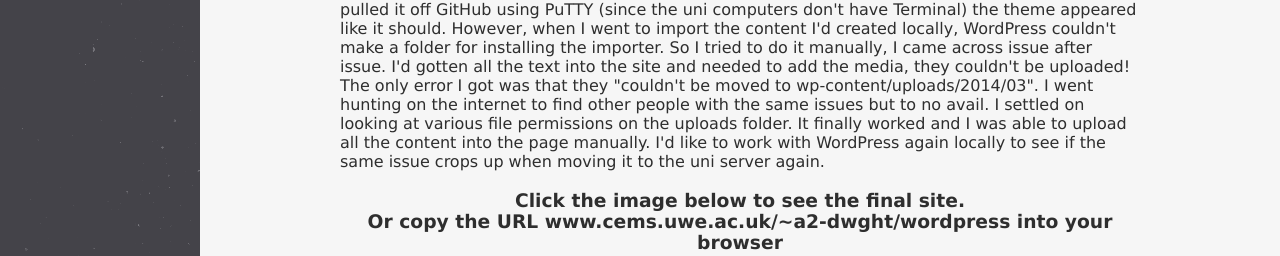
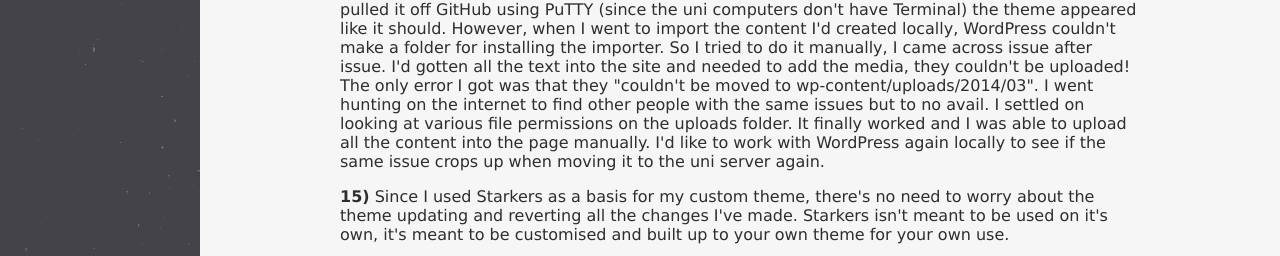
Before and after one commit to nicholedwight/WP-Portfolio, a plain HTML site: page index.html in a window 1280 px wide. Shown: the part 11096-11352 px from the top of the page. Drawn offline with nearby package versions, Linux system fonts and the light colour scheme.

Commit message:
Added no-worry for theme updates

```diff
--- a/index.html
+++ b/index.html
@@ -137,6 +137,7 @@
 						<p><strong>13)</strong> The final stage to presenting the design in some live pages was to add content to the Post/News page. I did this by taking posts he currently has on his site and integrating them into the WordPress site I've built. I included just enough to give the idea of how it would look with all his posts imported into it. Of course, there isn't an archive section on the right with all the post history, since I'd only just put the first post in in early March.</p>
 						<a class="test-popup-link" href="img/posts.png"><img src="img/poststhumb.png"></a>
 						<p><strong>14)</strong> When it came to moving my project from my local machine to the UNIX servers at uni, again, I used GitHub. I'm still not sure what happened, I think it had to do with file permissions, but when I pulled it off GitHub using PuTTY (since the uni computers don't have Terminal) the theme appeared like it should. However, when I went to import the content I'd created locally, WordPress couldn't make a folder for installing the importer. So I tried to do it manually, I came across issue after issue. I'd gotten all the text into the site and needed to add the media, they couldn't be uploaded! The only error I got was that they "couldn't be moved to wp-content/uploads/2014/03". I went hunting on the internet to find other people with the same issues but to no avail. I settled on looking at various file permissions on the uploads folder. It finally worked and I was able to upload all the content into the page manually. I'd like to work with WordPress again locally to see if the same issue crops up when moving it to the uni server again.</p>
+						<p><strong>15)</strong> Since I used Starkers as a basis for my custom theme, there's no need to worry about the theme updating and reverting all the changes I've made. Starkers isn't meant to be used on it's own, it's meant to be customised and built up to your own theme for your own use.</p>
 					</div>
 					<div class="project-center">
 						<h3>Click the image below to see the final site.<br> Or copy the URL www.cems.uwe.ac.uk/~a2-dwght/wordpress into your browser</h3>
```
